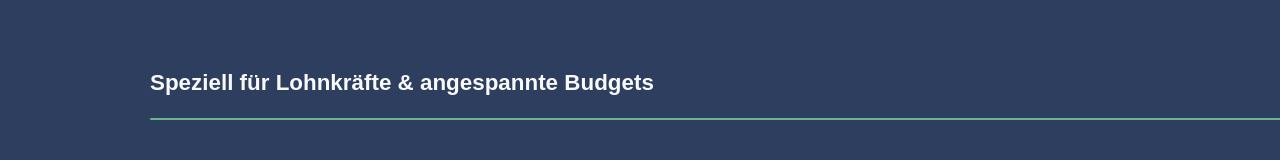
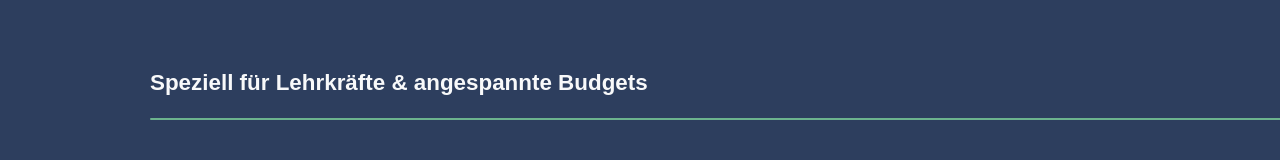
Before and after one commit to StefanM1212/ramonfiedler, a plain HTML site: page index.html in a window 1280 px wide. Shown: the part 235-395 px from the top of the page. Drawn offline with Linux system fonts and the light colour scheme; a script that the page names is missing.

Commit message:
Update index.html

```diff
--- a/index.html
+++ b/index.html
@@ -37,7 +37,7 @@
   <section class="hero">
     <div class="content-wrapper">
       <p class="pre-headline" data-content="hero-preheadline">
-  Speziell für Lohnkräfte & angespannte Budgets
+  Speziell für Lehrkräfte & angespannte Budgets
 </p>
       <div class="custom-line"></div>
       <h1 class="main-headline" data-content="hero-headline">
```
